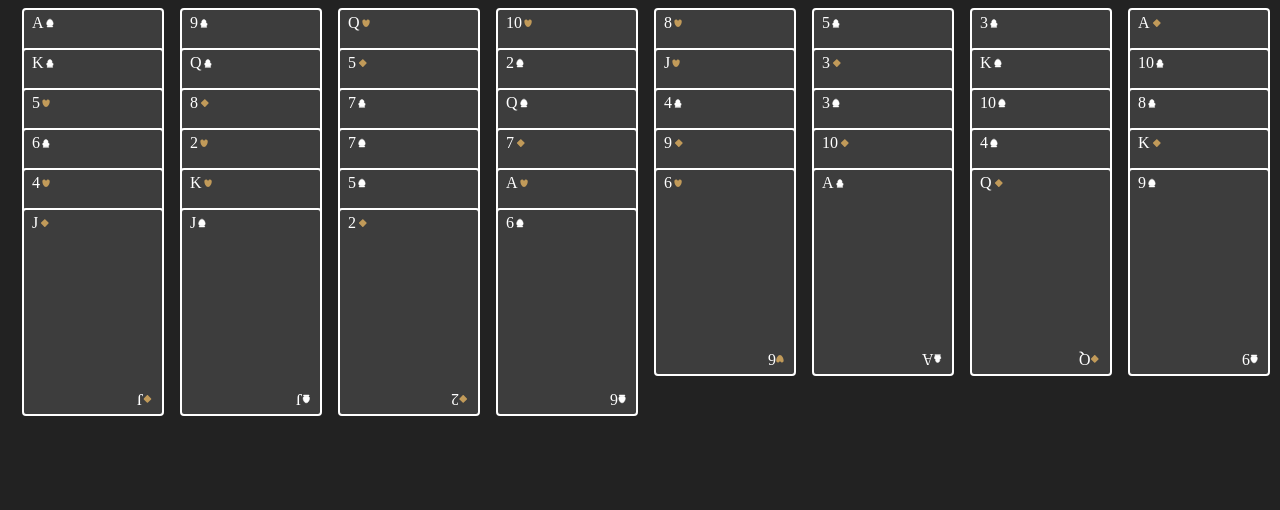
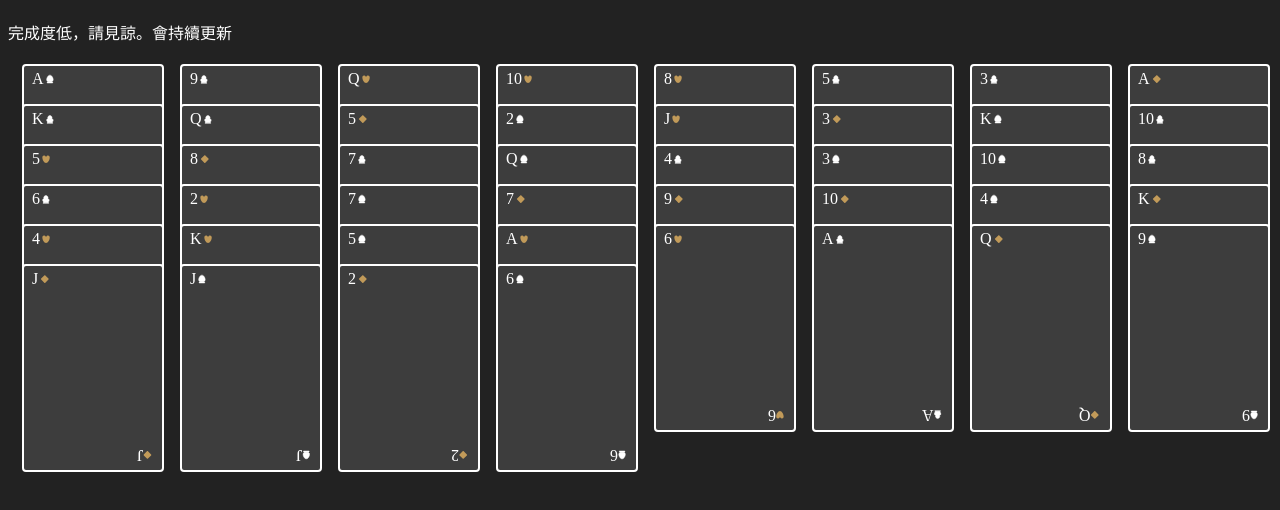
Before and after one commit to enayee/f2e2019-freecell, a plain HTML site: page index.html in a window 1280 px wide. Drawn offline with Linux system fonts and the light colour scheme.

Commit message:
Update index.html

```diff
--- a/index.html
+++ b/index.html
@@ -9,6 +9,7 @@
   </head>
   <body>
     <div>
+      <div style="color: white; margin: 20px 0">完成度低，請見諒。會持續更新</div>
       <div id="under-deck"></div>
     </div>
     <script src="main.js"></script>
```
